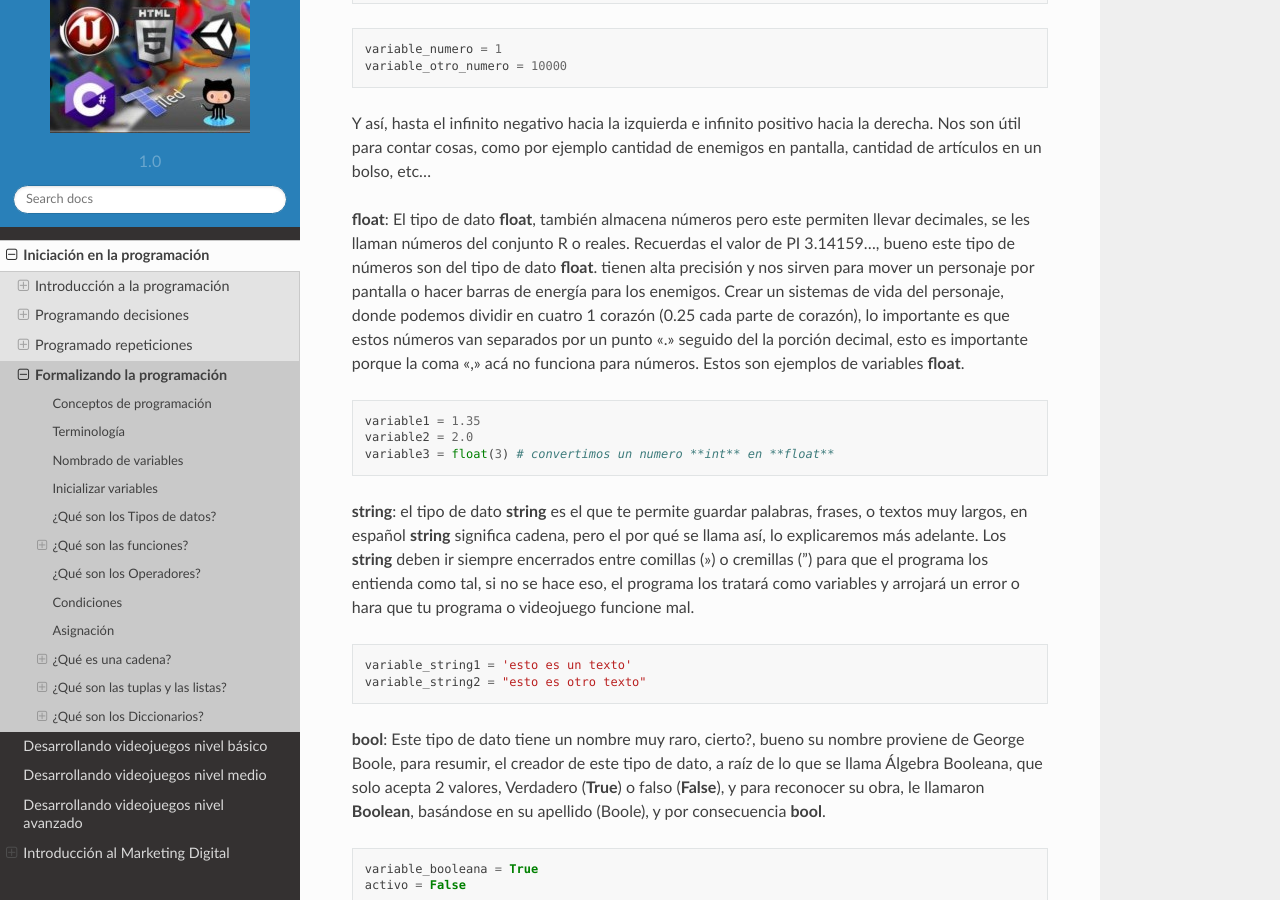
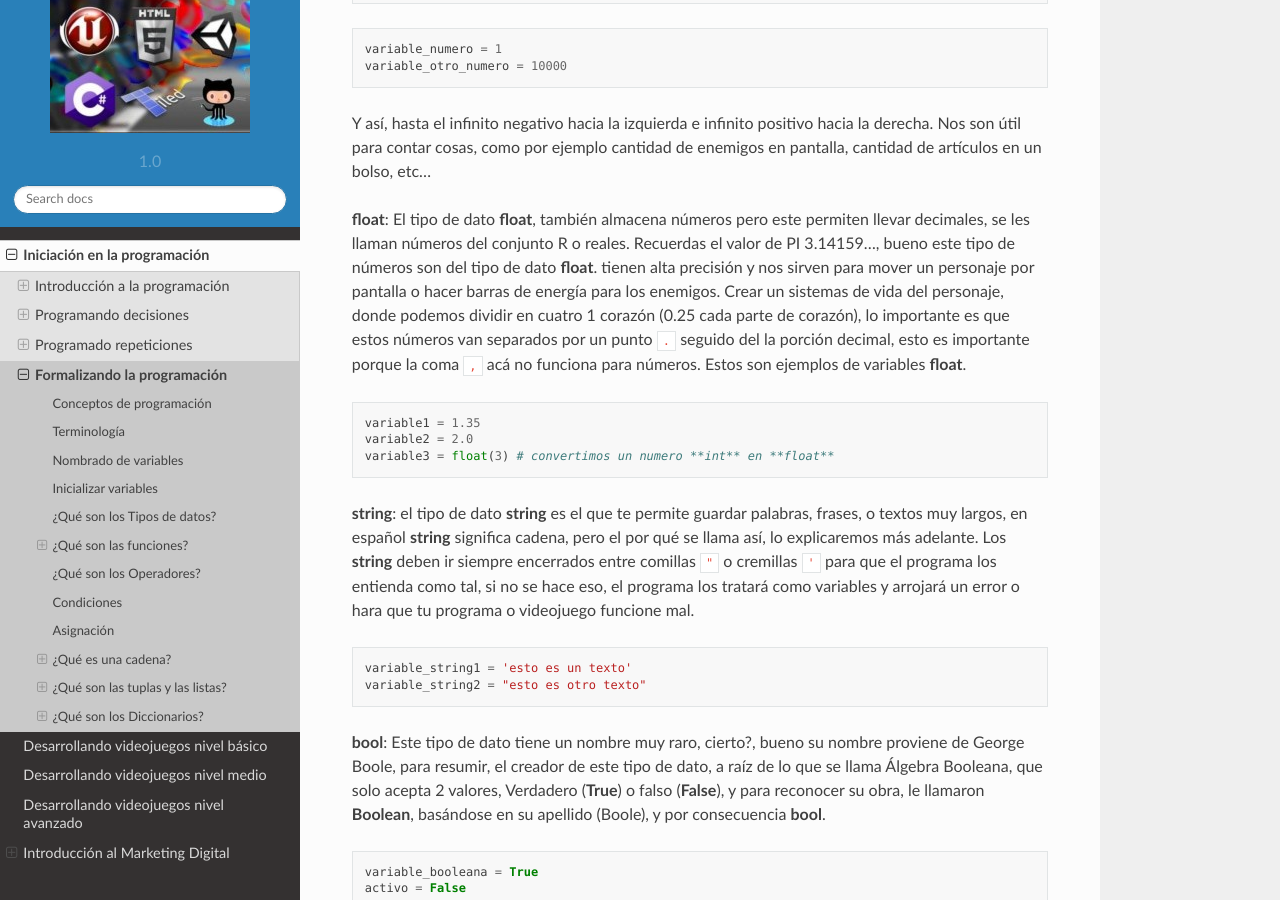
Before and after one commit to RKiemGames/docs, a Sphinx documentation site: the page built from docs/source/prog_04.rst, in a window 1280 px wide and 900 px high, scrolled down 4289 px. Built offline with Sphinx 7.4.7 and the Read the Docs theme 2.0.0, drawn with Linux system fonts in a browser that asks for light colours; pages that are not in the unit, such as notebooks, are missing from menus; some of the changed text lies outside the part shown.

Commit message:
se mejora render de literales

```diff
--- a/docs/source/prog_04.rst
+++ b/docs/source/prog_04.rst
@@ -174,7 +174,7 @@ por ejemplo cantidad de enemigos en pantalla, cantidad de artículos en un bolso
 conjunto R o reales. Recuerdas el valor de PI 3.14159..., bueno este tipo de números son del tipo de dato **float**. tienen alta
 precisión y nos sirven para mover un personaje por pantalla o hacer barras de energía para los enemigos. Crear un sistemas de vida
 del personaje, donde podemos dividir en cuatro 1 corazón (0.25 cada parte de corazón), lo importante es que estos números van
-separados por un punto "." seguido del la porción decimal, esto es importante porque la coma "," acá no funciona para números.
+separados por un punto ``.`` seguido del la porción decimal, esto es importante porque la coma ``,`` acá no funciona para números.
 Estos son ejemplos de variables **float**.
 
 .. code-block:: python
@@ -186,7 +186,7 @@ Estos son ejemplos de variables **float**.
 
 **string**: el tipo de dato **string** es el que te permite guardar palabras, frases, o textos muy largos, en español **string**
 significa cadena, pero el por qué se llama así, lo explicaremos más adelante. Los **string** deben ir siempre encerrados entre
-comillas (") o cremillas (') para que el programa los entienda como tal, si no se hace eso, el programa los tratará como variables
+comillas ``"`` o cremillas ``'`` para que el programa los entienda como tal, si no se hace eso, el programa los tratará como variables
 y arrojará un error o hara que tu programa o videojuego funcione mal.
 
 .. code-block:: python
@@ -420,7 +420,7 @@ videojuegos, como por ejemplo llevar un puntaje y cada vez que el player recoja
 
 A esto se le llama **contador** y permite ir incrementando la variable puntaje en un valor fijo, ahora te explicamos como funciona
 en este ejemplo iniciamos la variable **puntaje** en **0** luego cuando el programa intenta ejecutar `puntaje = puntaje + 10`
-lo que hace primero es resolver el código que esta a la derecha del simbolo igual (=), para caso necesita tomar el valor que esta
+lo que hace primero es resolver el código que esta a la derecha del simbolo igual ``=``, para caso necesita tomar el valor que esta
 en la variable **puntaje** y sumarlo con el numero 10, en ete punto la variable **puntaje** aun vale **0** entonces la suma que
 realiza es **0 + 10** dando como resultado **10**, luego cuando la computadora ya tiene el resultado lo asigna a la variable
 **puntaje** quedando ahora el valor de la variable **puntaje** en **10**, si vuelves a recojer una moneda, como la variable
@@ -452,7 +452,7 @@ Ahora digamos que tenemos 2 tipos de monedas de **10** de color **amarillo** y d
     print(puntaje)
 
 A esta asignación se le llama **sumador** o **acomulador** porque permite ir incrementando la variable **puntaje** con respecto
-al valor de otra variable. la forma de resolver esto es igual siempre, primero lo que esta a la derecha del igual (=) y luego
+al valor de otra variable. la forma de resolver esto es igual siempre, primero lo que esta a la derecha del igual ``=`` y luego
 lo asigna a la variable.
 
 La forma abreviada sería así:
```
